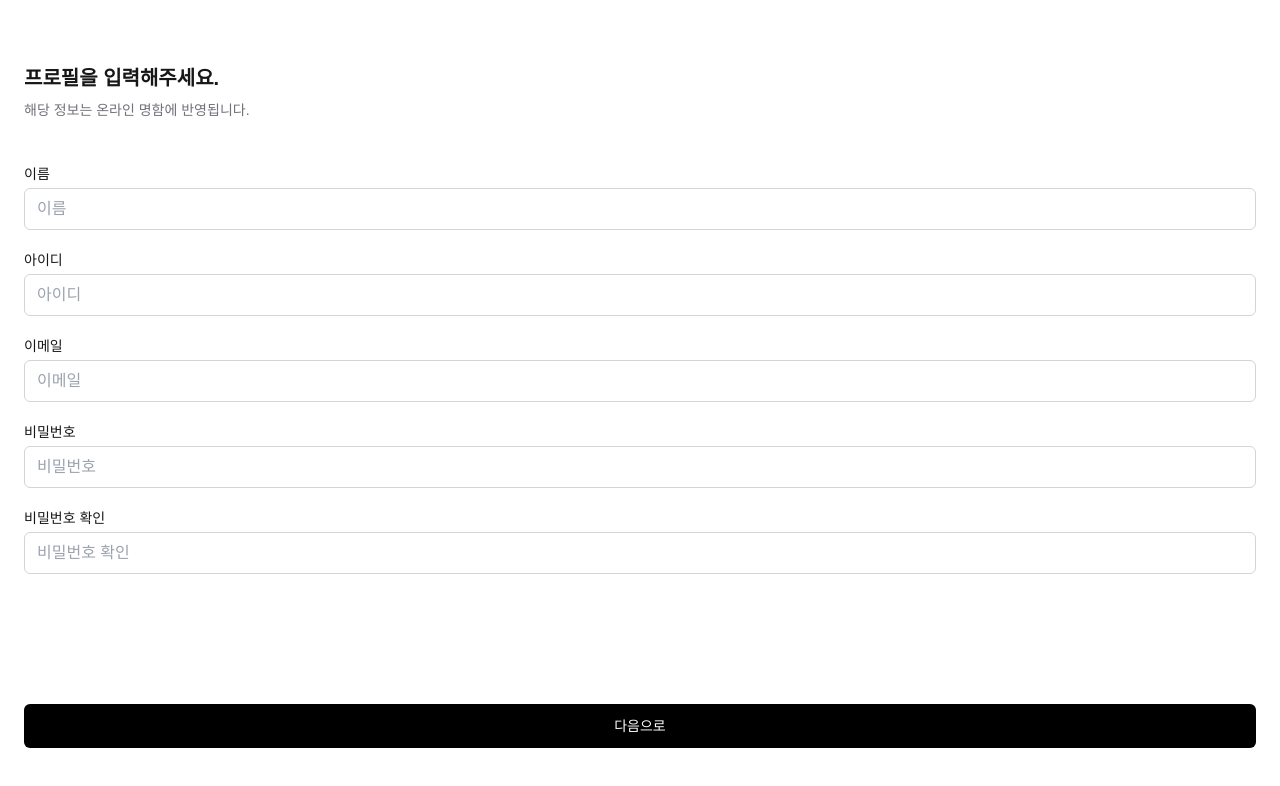
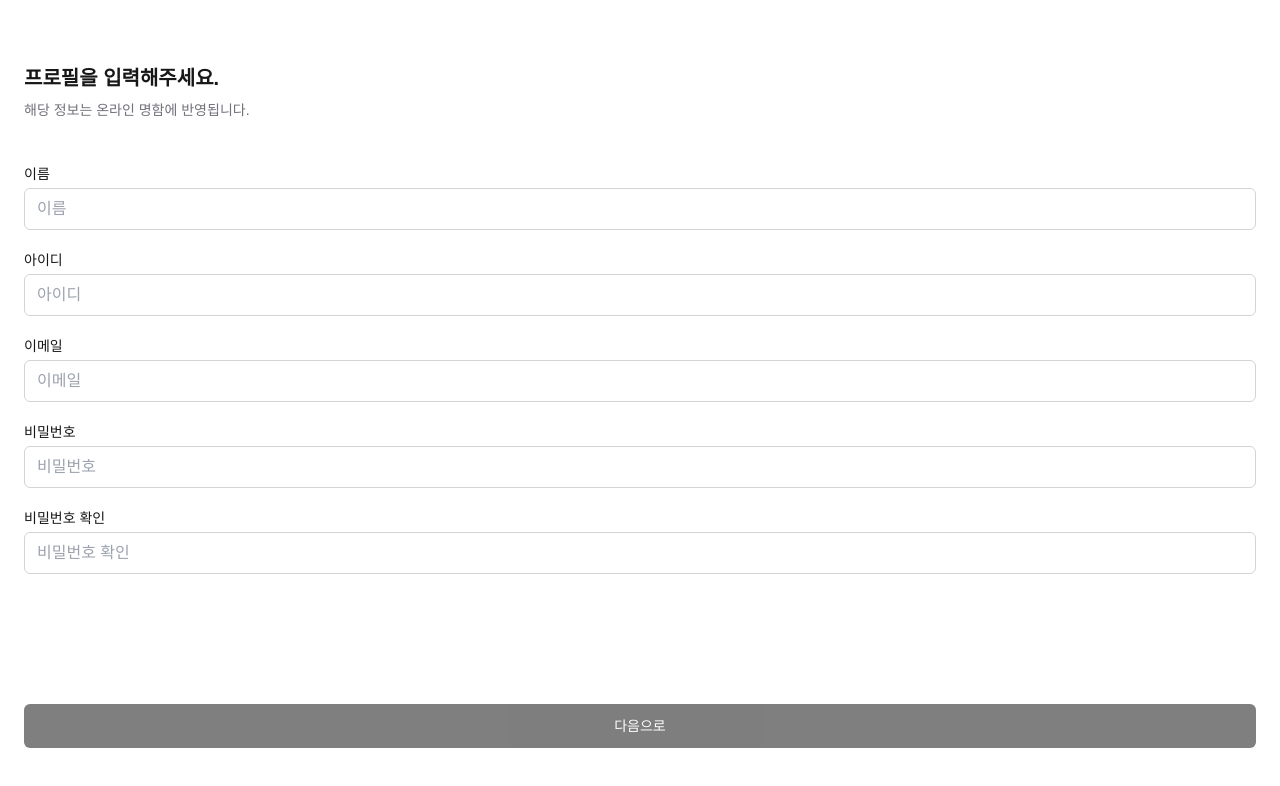
Before and after one commit to goorm-CHACHA/FE, a Next.js app: page /register in a window 1280 px wide. Shown: the top 786 px of the page. Built offline with nearby package versions, Linux system fonts and the light colour scheme.

Commit message:
feat: 유효성 검사에 통과될 때만 버튼 활성화

```diff
--- a/src/components/register/job-form.tsx
+++ b/src/components/register/job-form.tsx
@@ -19,7 +19,11 @@ const GroupLabel = (group: GroupBase<GroupedJobOption>) => {
 };
 
 export default function JobSelect() {
-  const { control, handleSubmit } = useForm();
+  const {
+    control,
+    handleSubmit,
+    formState: { isValid },
+  } = useForm();
   const onSubmit = handleSubmit(useFormSubmit('/register/interest'));
 
   return (
@@ -73,7 +77,9 @@ export default function JobSelect() {
             )}
           />
         </div>
-        <Button className="py-3">다음으로</Button>
+        <Button className="py-3" disabled={!isValid}>
+          다음으로
+        </Button>
       </form>
     </div>
   );
--- a/src/components/register/profile-form.tsx
+++ b/src/components/register/profile-form.tsx
@@ -11,7 +11,7 @@ import useFormSubmit from '~/utils/use-form-submit';
 const ProfileForm = () => {
   const methods = useForm<signUpPayload>({
     resolver: zodResolver(signUpSchema),
-    mode: 'onSubmit',
+    mode: 'onBlur',
   });
 
   const onSubmit = methods.handleSubmit(useFormSubmit('/register/job'));
@@ -40,7 +40,9 @@ const ProfileForm = () => {
               type="password"
             />
           </div>
-          <Button className="py-3">다음으로</Button>
+          <Button className="py-3" disabled={!methods.formState.isValid}>
+            다음으로
+          </Button>
         </form>
       </FormProvider>
     </div>
```
